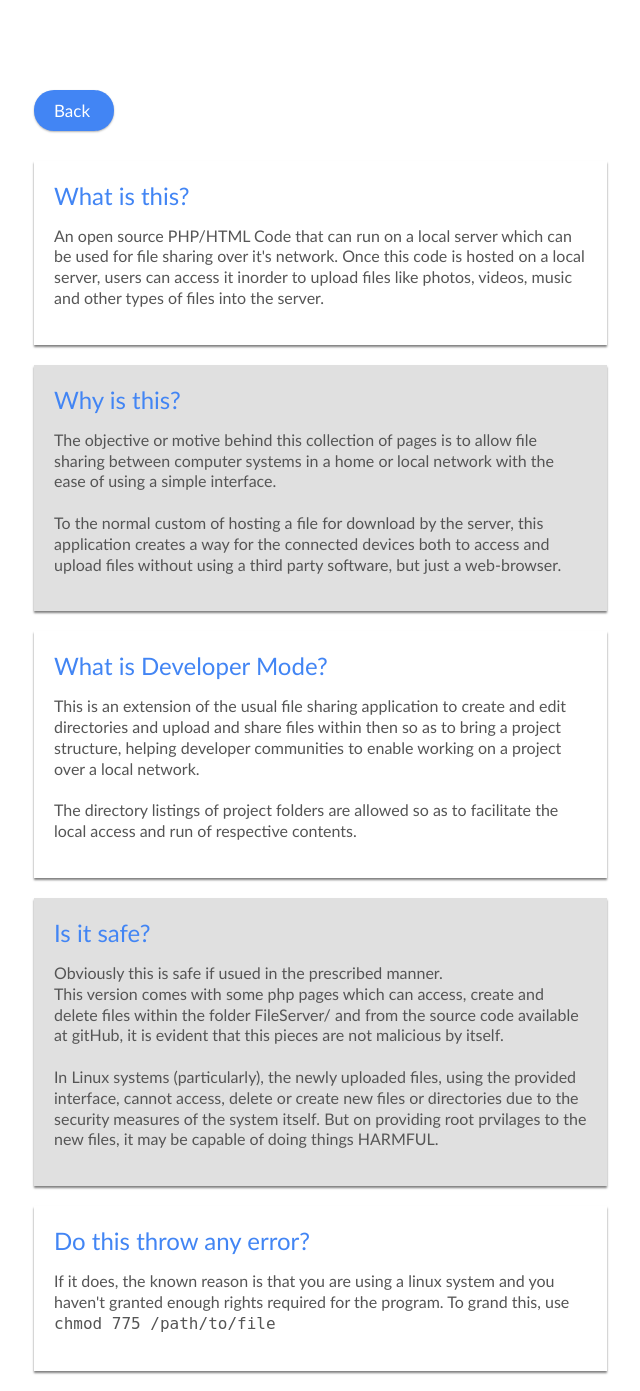
After one commit to opxyc/FileServer, a PHP site: page /about.html in a window 1280 px wide. The commit adds this page. Shown: the whole page, without its empty margins (158-798 px from the left). Run offline with PHP 8.4, Linux system fonts and the light colour scheme.

Commit message:
added about

```diff
--- /dev/null
+++ b/about.html
@@ -0,0 +1,62 @@
+<!DOCTYPE html>
+<html>
+<meta name="theme-color" content="#111">
+<meta name="viewport" content="width=device-width, initial-scale=1, maximum-scale=1, user-scalable=no">
+<link rel="stylesheet" href="src/css/stat.css">
+<title>About</title>
+<style>
+.randm{margin-top:20px;margin-bottom:20px;}
+.bfE0{background:#e0e0e0;}
+</style>
+<body>
+  <div class='main'>
+    <a href="stat.php" class="whiteLink"><div id="uploadLaunchButton" class="shadowLight">Back</div></a>
+    <div class="leftPart">
+      <div class="matterHolder shadow">
+        <font class="title-in">What is this?</font><br>
+        <p style="font-size:16px;line-height:1.3;">
+          An open source PHP/HTML Code that can run on a local server which can be used for file sharing over
+          it's network. Once this code is hosted on a local server, users can access it inorder to upload files
+          like photos, videos, music and other types of files into the server.
+        </p>
+      </div>
+      <div class="matterHolder shadow randm bfE0">
+          <font class="title-in">Why is this?</font><br>
+          <p style="font-size:16px;line-height:1.3;">
+          The objective or motive behind this collection of pages is to allow file sharing between computer systems in a
+          home or local network with the ease of using a simple interface.<br><br>
+          To the normal custom of hosting a file for download by the server, this application creates a way for the connected
+          devices both to access and upload files without using a third party software, but just a web-browser.
+          </p>
+      </div>
+      <div class="matterHolder shadow randm">
+          <font class="title-in">What is Developer Mode?</font><br>
+          <p style="font-size:16px;line-height:1.3;">
+          This is an extension of the usual file sharing application to create and edit directories and upload and share files
+          within then so as to bring a project structure, helping developer communities to enable working on a project over a
+          local network.<br><br>
+          The directory listings of project folders are allowed so as to facilitate the local access and run of respective contents.
+          </p>
+      </div>
+      <div class="matterHolder shadow randm bfE0">
+          <font class="title-in">Is it safe?</font><br>
+          <p style="font-size:16px;line-height:1.3;">
+          Obviously this is safe if usued in the prescribed manner.<br>
+          This version comes with some php pages which can access, create and delete files within the folder FileServer/ and from
+          the source code available at gitHub, it is evident that this pieces are not malicious by itself.<br><Br>
+          In Linux systems (particularly), the newly uploaded files, using the provided interface, cannot access, delete or create new files
+          or directories due to the security measures of the system itself. But on providing root prvilages to the new files, it may be
+          capable of doing things HARMFUL.
+          </p>
+      </div>
+      <div class="matterHolder shadow randm">
+          <font class="title-in">Do this throw any error?</font><br>
+          <p style="font-size:16px;line-height:1.3;">
+            If it does, the known reason is that you are using a linux system and you haven't granted enough rights required
+            for the program. To grand this, use <br><code>chmod 775 /path/to/file</code>
+          </p>
+      </div>
+    </div>
+  </div>
+</body>
+</html>
--- a/src/css/index.css
+++ b/src/css/index.css
@@ -359,7 +359,7 @@ li{
      body{
     width:100%;
     font-family:calibri light,calibri,arial;
-    font-weight:100;
+    font-weight:300;
     margin:0px;
     background:#fff;
     overflow-x:hidden;
--- a/src/css/lis-dir.css
+++ b/src/css/lis-dir.css
@@ -73,7 +73,7 @@
   .textInp{width:100%;}
 }
 @media only screen and (max-width:599px){
-  body{width:100%;font-family:'calibri light',calibri,arial;font-weight:100;margin:0px;background:#fff;overflow-x:hidden;}
+  body{width:100%;font-family:'calibri light',calibri,arial;font-weight:300;margin:0px;background:#fff;overflow-x:hidden;}
   a{color:#4285f4;text-decoration:none;outline:none;cursor:pointer;}
   input{outline:none;}
   .whiteLink{color:#fff;}
--- a/src/css/stat.css
+++ b/src/css/stat.css
@@ -251,7 +251,7 @@ input{
      body{
     width:100%;
     font-family:'calibri light',calibri,arial;
-    font-weight:200;
+    font-weight:300;
     margin:0px;
     background:#fff;
     overflow-x:hidden;
--- a/src/css/type.css
+++ b/src/css/type.css
@@ -214,7 +214,7 @@ li{
      body{
     width:100%;
     font-family:'calibri light',calibri,arial;
-    font-weight:100;
+    font-weight:300;
     margin:0px;
     background:#f1f1f1;
     overflow-x:hidden;
--- a/stat.php
+++ b/stat.php
@@ -89,6 +89,7 @@
   				}
   				echo "
   					<a style='color:#777;font-size:15px;' href='changelog.html'>View Changelogs</a>
+            <a style='color:#777;font-size:15px;float:right' href='about.html'>About</a>
       </div>";
       if($ip=="127.0.0.1" || $ip=="::1"){
         $capFile = fopen("src/set/developer.dat", "r") or die("Unable to open file!");
@@ -126,8 +127,9 @@
       </div>
       <div class="deleteOption shadow">
         Software Version : V2.0<br>
-        <a style="line-height:1.6;" href="https://github.com/ucatt/FileServer">Check for Updates on GitHub</a>
-      </div
+        <a style="line-height:1.6;" href="https://github.com/RonaldPM/FileServer">Check for Updates on GitHub</a>
+      </div>
+      </div>
     </div>
 		</div>
 	</body>
--- a/uploadMul.php
+++ b/uploadMul.php
@@ -112,7 +112,7 @@ else if(isset($_POST['submit']) && isset($_POST['loc'])){
       }
   }
   else{
-      echo "Gone here";//header('Location:lis-dir.php?i='.$_POST['loc']);
+      header('Location:lis-dir.php?i='.$_POST['loc']);
   }
   $totSize = $uploadSize + $dirSize;
   if($totSize<=$cap){
```
Also changed, not shown: changelog.html (+6 -21 lines), README.md, 2 other files.
